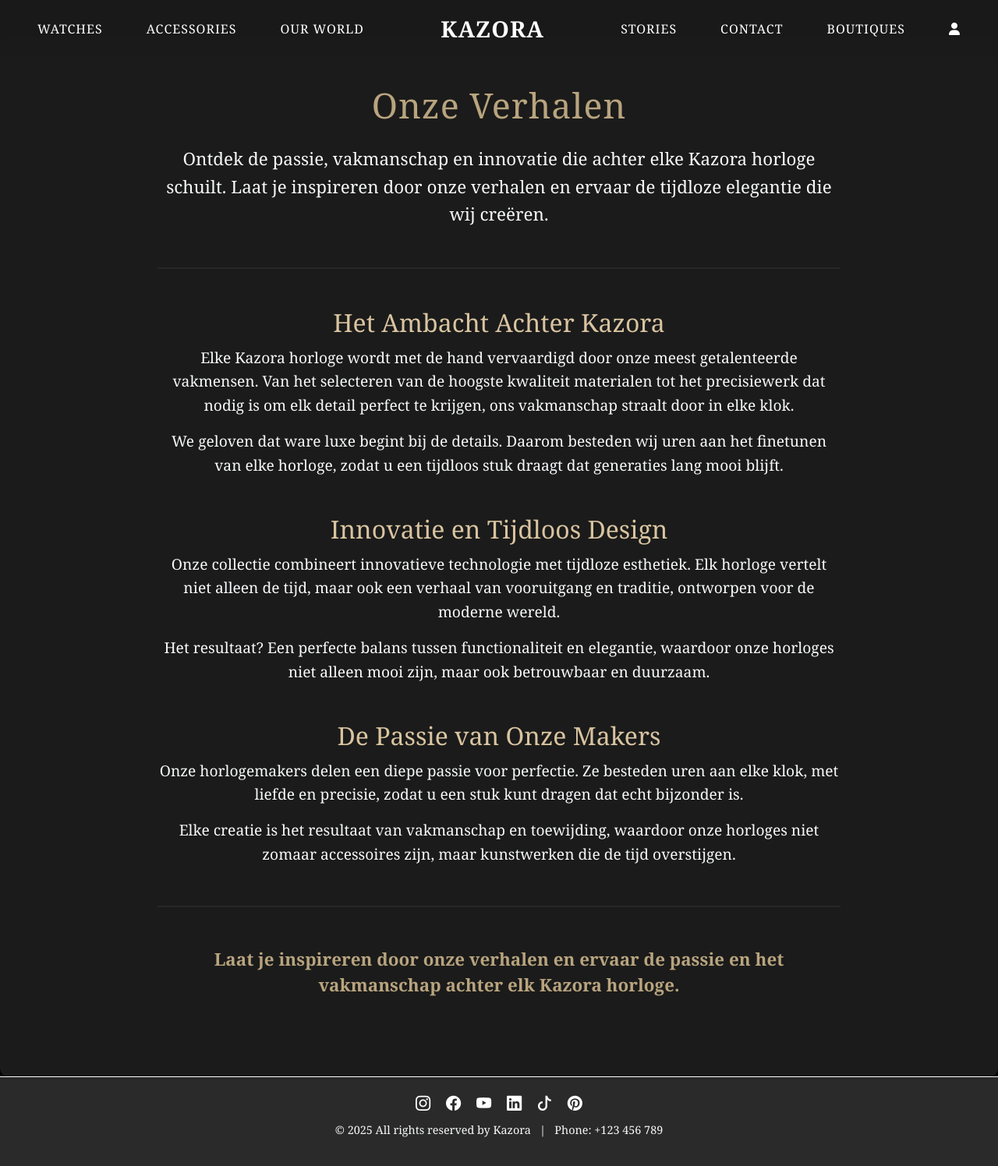
After one commit to KrishnaBihari04/Kazora, a PHP site: page /stories.php in a window 1280 px wide. The commit adds this page. Shown: the whole page at 78% size. Run offline with PHP 8.4, Linux system fonts and the light colour scheme.

Commit message:
stories gemaakt

```diff
--- a/account.php
+++ b/account.php
@@ -83,7 +83,7 @@ if ($_SERVER['REQUEST_METHOD'] === 'POST') {
 </head>
 <body>
 
-  <?php include 'header.php'; ?>
+  <!-- <?php include 'header.php'; ?> -->
 
   <main class="auth-main d-flex justify-content-center align-items-center">
     <div class="auth-box" style="width: 100%; max-width: 600px;">
--- a/admin.php
+++ b/admin.php
@@ -68,7 +68,7 @@ $products = $conn->query("SELECT p.*, c.name AS category FROM products p JOIN ca
   <link href="https://cdn.jsdelivr.net/npm/bootstrap@5.3.0/dist/css/bootstrap.min.css" rel="stylesheet">
 </head>
 <body>
-<?php include 'header.php'; ?>
+<!-- <?php include 'header.php'; ?> -->
 <main class="container mt-5 pt-5">
   <h1 class="text-center mb-5">Admin Paneel</h1>
 
--- a/header.php
+++ b/header.php
@@ -62,7 +62,7 @@ if (!isset($page_title)) {
 
       <!-- Right incl. profile -->
       <div class="d-flex gap-4 align-items-center">
-        <a class="nav-link" href="coming-soon.php">STORIES</a>
+        <a class="nav-link" href="stories.php">STORIES</a>
         <a class="nav-link" href="#contact">CONTACT</a>
         <a class="nav-link" href="boutiques.php">BOUTIQUES</a>
         <a href="<?= isset($_SESSION['user']) ? 'account.php' : 'auth.php'; ?>" class="nav-link">
@@ -85,7 +85,7 @@ if (!isset($page_title)) {
             <div class="menu-item"><a href="watches.php" class="menu-link"><i class="fas fa-clock"></i> WATCHES</a></div>
             <div class="menu-item"><a href="coming-soon.php" class="menu-link"><i class="bi bi-gem"></i> ACCESSORIES</a></div>
             <div class="menu-item"><a href="coming-soon.php" class="menu-link"><i class="fas fa-globe"></i> OUR WORLD</a></div>
-            <div class="menu-item"><a href="coming-soon.php" class="menu-link"><i class="fas fa-book-open"></i> STORIES</a></div>
+            <div class="menu-item"><a href="stories.php" class="menu-link"><i class="fas fa-book-open"></i> STORIES</a></div>
             <div class="menu-item"><a href="#contact" class="menu-link" data-bs-dismiss="offcanvas"><i class="fas fa-envelope"></i> CONTACT</a></div>
             <div class="menu-item"><a href="boutiques.php" class="menu-link"><i class="fas fa-store"></i> BOUTIQUES</a></div>
             <div class="menu-item"><a href="<?= isset($_SESSION['user']) ? 'account.php' : 'auth.php'; ?>" class="menu-link"><i class="fas fa-user"></i> ACCOUNT</a></div>
--- /dev/null
+++ b/stories.php
@@ -0,0 +1,56 @@
+<?php
+$page_title = "Kazora – Verhalen";
+require 'header.php';
+?>
+
+<!-- Verhalen pagina -->
+<section class="section mt-5" style="background-color: var(--dark-gray); padding: 60px 20px; border-radius: 10px;">
+  <div class="container" style="max-width: 900px; text-align: center;">
+    <h1 class="mb-4" style="font-size: 2.8rem; color: var(--gold); letter-spacing: 1px;">Onze Verhalen</h1>
+    <p class="lead mb-5" style="font-size: 1.4rem; line-height: 1.6; margin-left: auto; margin-right: auto;">
+      Ontdek de passie, vakmanschap en innovatie die achter elke Kazora horloge schuilt. Laat je inspireren door onze verhalen en ervaar de tijdloze elegantie die wij creëren.
+    </p>
+    <hr style="border-top: 2px solid rgba(255,255,255,0.2); margin: 50px 0;">
+
+    <!-- Verhaal 1 -->
+    <div class="story mb-5" style="margin-bottom: 50px; text-align: center;">
+      <h2 style="font-size: 2rem; color: var(--gold-light); margin-bottom: 10px;">Het Ambacht Achter Kazora</h2>
+      <p style="font-size: 1.2rem; line-height: 1.6; margin-bottom: 15px;">
+        Elke Kazora horloge wordt met de hand vervaardigd door onze meest getalenteerde vakmensen. Van het selecteren van de hoogste kwaliteit materialen tot het precisiewerk dat nodig is om elk detail perfect te krijgen, ons vakmanschap straalt door in elke klok.
+      </p>
+      <p style="font-size: 1.2rem; line-height: 1.6;">
+        We geloven dat ware luxe begint bij de details. Daarom besteden wij uren aan het finetunen van elke horloge, zodat u een tijdloos stuk draagt dat generaties lang mooi blijft.
+      </p>
+    </div>
+
+    <!-- Verhaal 2 -->
+    <div class="story mb-5" style="margin-bottom: 50px; text-align: center;">
+      <h2 style="font-size: 2rem; color: var(--gold-light); margin-bottom: 10px;">Innovatie en Tijdloos Design</h2>
+      <p style="font-size: 1.2rem; line-height: 1.6; margin-bottom: 15px;">
+        Onze collectie combineert innovatieve technologie met tijdloze esthetiek. Elk horloge vertelt niet alleen de tijd, maar ook een verhaal van vooruitgang en traditie, ontworpen voor de moderne wereld.
+      </p>
+      <p style="font-size: 1.2rem; line-height: 1.6;">
+        Het resultaat? Een perfecte balans tussen functionaliteit en elegantie, waardoor onze horloges niet alleen mooi zijn, maar ook betrouwbaar en duurzaam.
+      </p>
+    </div>
+
+    <!-- Verhaal 3 -->
+    <div class="story mb-5" style="margin-bottom: 50px; text-align: center;">
+      <h2 style="font-size: 2rem; color: var(--gold-light); margin-bottom: 10px;">De Passie van Onze Makers</h2>
+      <p style="font-size: 1.2rem; line-height: 1.6; margin-bottom: 15px;">
+        Onze horlogemakers delen een diepe passie voor perfectie. Ze besteden uren aan elke klok, met liefde en precisie, zodat u een stuk kunt dragen dat echt bijzonder is.
+      </p>
+      <p style="font-size: 1.2rem; line-height: 1.6;">
+        Elke creatie is het resultaat van vakmanschap en toewijding, waardoor onze horloges niet zomaar accessoires zijn, maar kunstwerken die de tijd overstijgen.
+      </p>
+    </div>
+
+    <hr style="border-top: 2px solid rgba(255,255,255,0.2); margin: 50px 0;">
+
+    <p style="font-size: 1.4rem; font-weight: bold; color: var(--gold); margin-bottom: 40px;">
+      Laat je inspireren door onze verhalen en ervaar de passie en het vakmanschap achter elk Kazora horloge.
+    </p>
+  </div>
+</section>
+
+<?php require 'footer.php'; ?>
```
